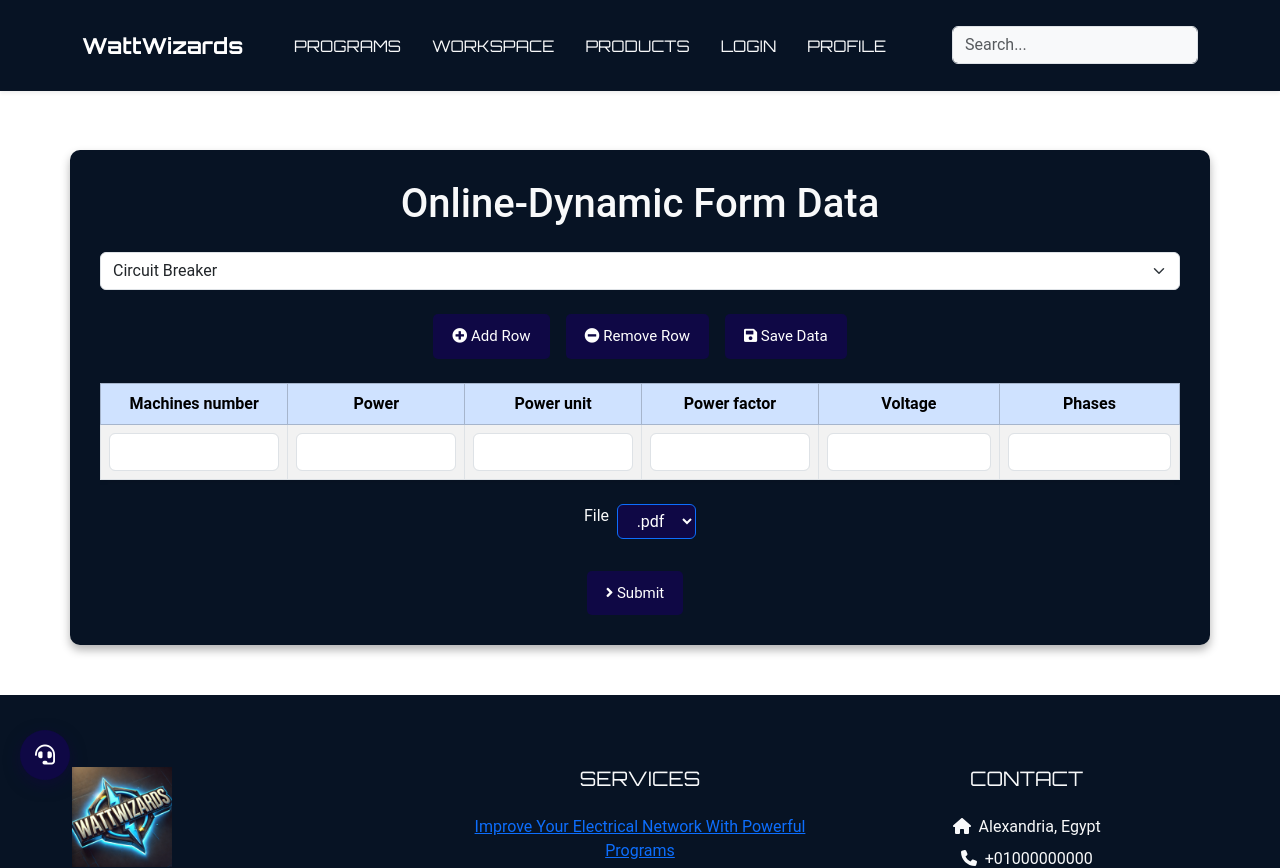
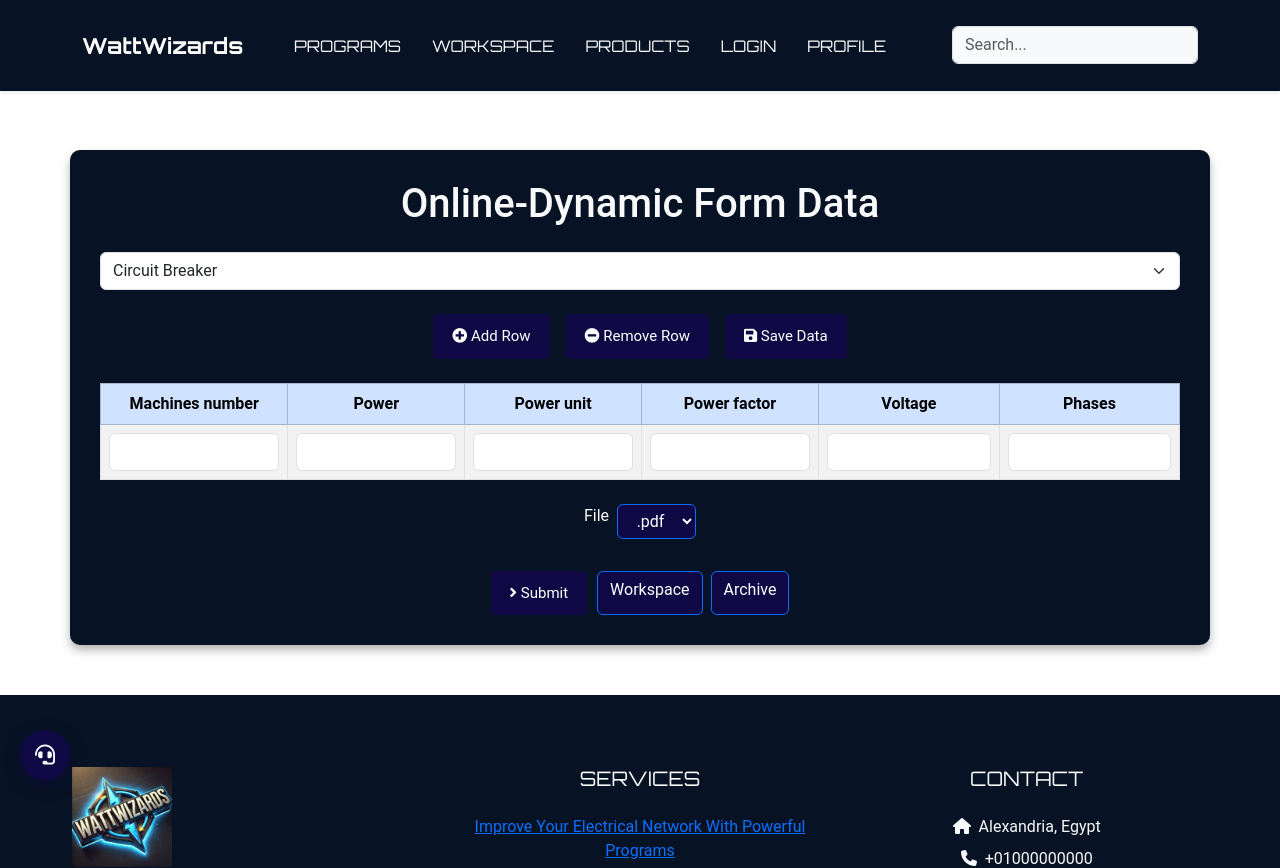
Before and after one commit to ahmedmedhat-se/WattWizards, a React (Create React App) app: page /online-sheets in a window 1280 px wide. Shown: the top 868 px of the page. Built offline with nearby package versions, Linux system fonts and the light colour scheme; a web font is replaced by a local one.

Commit message:
BASEF Safety Final Commit

```diff
--- a/src/Components/OnlineSheets.jsx
+++ b/src/Components/OnlineSheets.jsx
@@ -1,4 +1,5 @@
 import { useState, useEffect } from 'react';
+import { Link } from 'react-router-dom';
 
 const OnlineSheets = () => {
     const [rows, setRows] = useState([
@@ -162,6 +163,8 @@
                 <button className="btn btn-primary" onClick={submitData}>
                     <i className="fas fa-angle-right"></i> Submit
                 </button>
+                <Link className='btn btn-primary me-2' to="/workspace">Workspace</Link>
+                <Link className='btn btn-primary' to="/vault">Archive</Link>
             </div>
         </div>
     );
```
